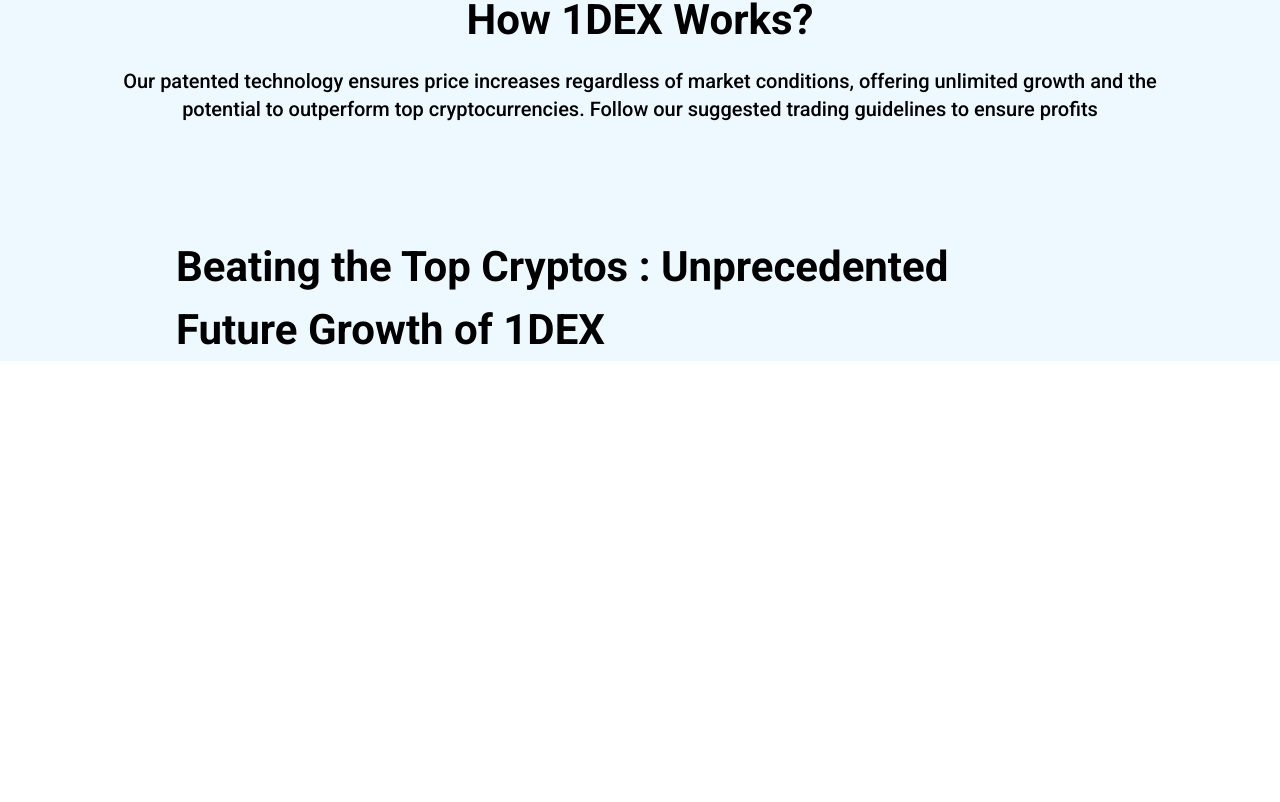
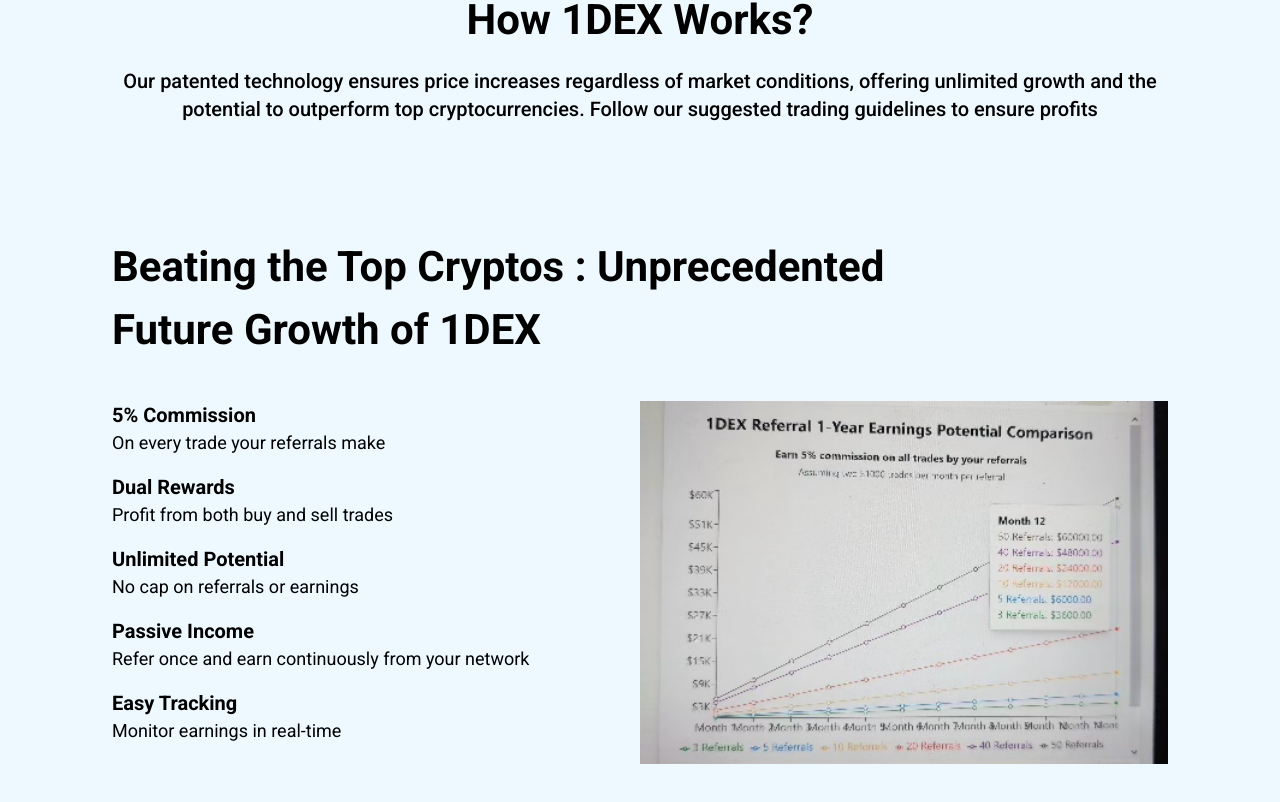
Before and after one commit to gauravgangwarweb/Phi, a React (Vite) app: page /about in a window 1280 px wide. Shown: the part 1405-2207 px from the top of the page. Before the commit the page ends 1766 px from the top, so only its background shows below. Built offline with nearby package versions, Linux system fonts and the light colour scheme.

Commit message:
Update AboutUs page layout and add referral benefits section

```diff
--- a/src/pages/AboutUs.jsx
+++ b/src/pages/AboutUs.jsx
@@ -3,7 +3,7 @@
 
 const AboutUs = () => {
   return (
-    <div className="bg-lightblue dark:bg-darkMain dark:text-white w-full flex flex-col items-center justify-center md:px-28">
+    <div className="bg-lightblue dark:bg-darkMain dark:text-white w-full flex flex-col items-center justify-center md:px-28 pb-20">
       {/* hero-section */}
       <div className="hero-bg text-white rounded-b-3xl relative">
         <div className="grid grid-cols-1 md:grid-cols-2 px-10 pb-32 md:pb-16 mt-8 md:mt-0">
@@ -147,11 +147,42 @@
         </p>
       </div>
       {/* refferal-section */}
-      <div className="self-start px-4 md:px-16 mt-28">
+      <div className="w-full self-start px-4 md:px-0 mt-28">
         <h2 className="text-3xl md:text-[42px] font-bold md:leading-normal">
           Beating the Top Cryptos : Unprecedented <br /> Future Growth of 1DEX
         </h2>
-        <div className="grid grid-cols-1 md:grid-cols-2 gap-8"></div>
+        <div className="w-full grid grid-cols-1 md:grid-cols-2 mt-10">
+          <div className="flex flex-col gap-4">
+            <div>
+              <h4 className="text-xl font-bold">5% Commission</h4>
+              <p className="text-lg">On every trade your referrals make</p>
+            </div>
+            <div>
+              <h4 className="text-xl font-bold">Dual Rewards</h4>
+              <p className="text-lg">Profit from both buy and sell trades</p>
+            </div>
+            <div>
+              <h4 className="text-xl font-bold">Unlimited Potential</h4>
+              <p className="text-lg">No cap on referrals or earnings</p>
+            </div>
+            <div>
+              <h4 className="text-xl font-bold">Passive Income</h4>
+              <p className="text-lg">Refer once and earn continuously from your network</p>
+            </div>
+            <div>
+              <h4 className="text-xl font-bold">Easy Tracking</h4>
+              <p className="text-lg">Monitor earnings in real-time</p>
+            </div>
+          </div>
+          <div className="flex justify-end mt-10 md:mt-0">
+            <img
+              className="w-full"
+              loading="lazy"
+              src="image.png"
+              alt="commitment"
+            />
+          </div>
+        </div>
       </div>
       <BottomTabBar />
     </div>
```
Also changed, not shown: public/image.png (added).
